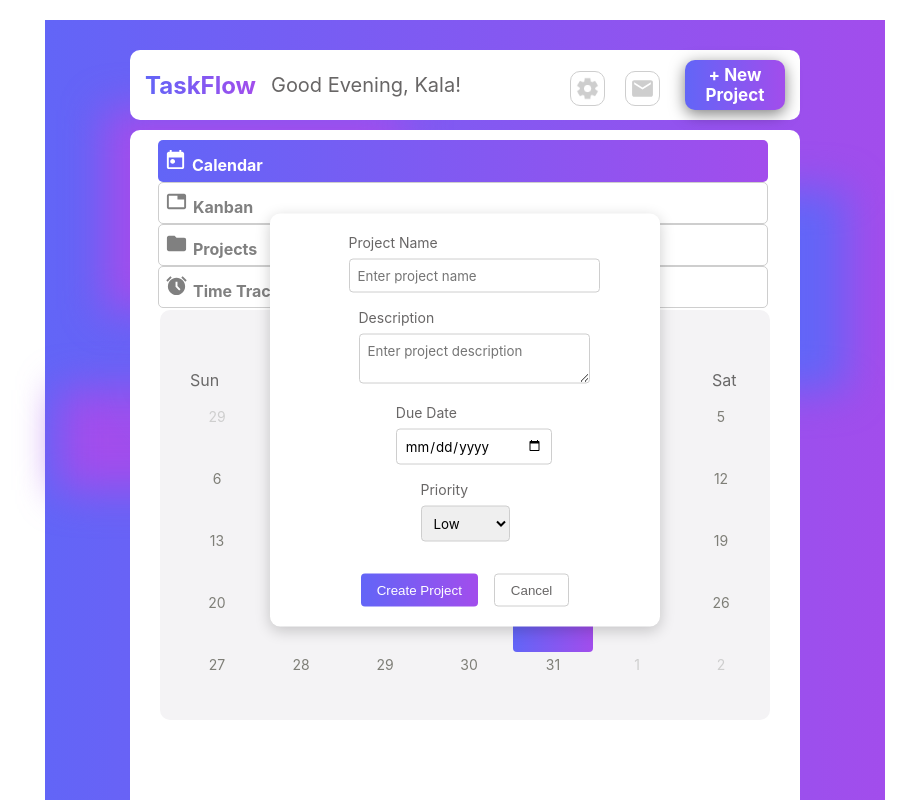
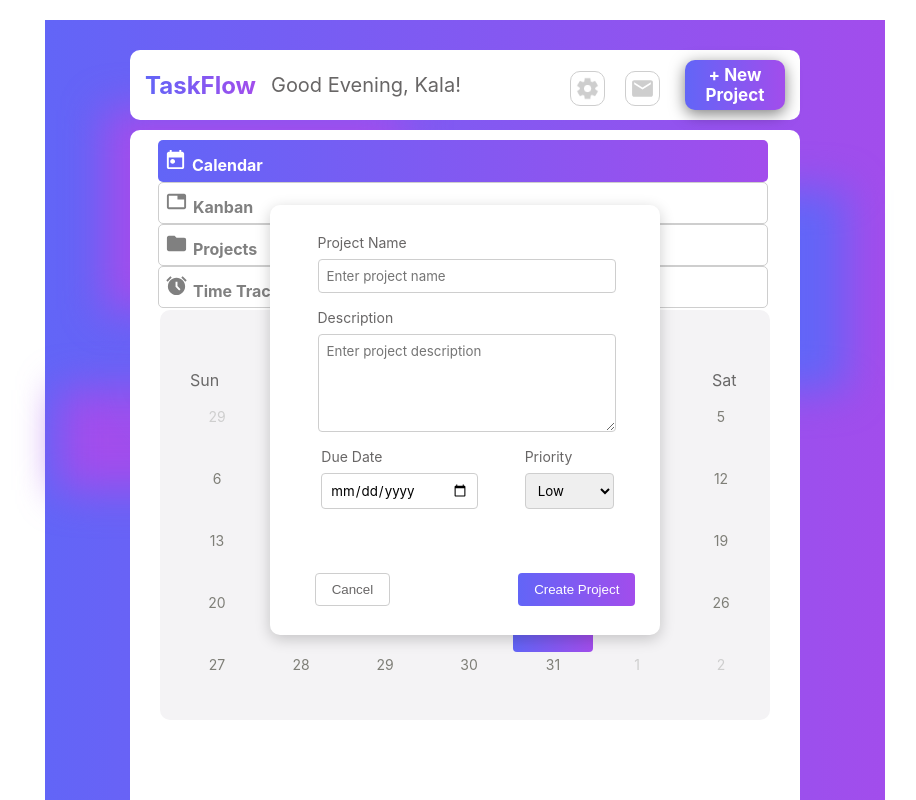
Before and after one commit to shakaylac/TaskFlow, a React (Create React App) app in the folder taskflow-app/: page /calendar in a window 1280 px wide. Both pictures are taken after a click on the button "+ New Project". Shown: the top 800 px of the page, without its empty margins (175-1091 px from the left). Built offline with nearby package versions, Linux system fonts and the light colour scheme.

Commit message:
Created fucntion to generate grid and days for next and previous months in the Calendar.jsx file. Did some styling for new project form.

```diff
--- a/taskflow-app/src/App.js
+++ b/taskflow-app/src/App.js
@@ -175,6 +175,7 @@ function App() {
                 />
               </div>
 
+              <div className="form-dropdowns">
                 <div className="form-group">
               <label htmlFor="dueDate">Due Date</label>
               <input
@@ -197,15 +198,20 @@ function App() {
                 <option value="red">High</option>
               </select>
             </div>
+          </div>
 
                 <div className="form-buttons">
-            <button type="submit" className="submit-project-btn">Create Project</button>
             <button
               type="button"
               className="cancel-project-btn"
               onClick={() => setShowNewProjectForm(false)}
-            > Cancel
-            </button>
+            > Cancel </button>
+
+                        <button
+            type="submit"
+            className="submit-project-btn"
+            >Create Project</button>
+
           </div>
 
 
--- a/taskflow-app/src/CSS/App.css
+++ b/taskflow-app/src/CSS/App.css
@@ -120,7 +120,7 @@
 .navigation-bkg {
     background-color: #fff;
     width: 670px;
-    height: 110vh;
+    height: 100vh;
     margin-top: 110px;
     margin-left: 85px;
     border-radius: 10px;
@@ -172,7 +172,7 @@
     background-image: linear-gradient(to right, #6265F7,#A24DEC);
     margin-top: 20px;
     width: 790px;
-    height: 137vh;
+    height: 120vh;
     padding-right: 50px;
     position: relative;
     z-index: 1;
@@ -229,8 +229,26 @@
     z-index: 2;
 }
 
+/* Form */
+
 .form-group {
   margin-bottom: 1rem;
+  display: flex;
+  flex-direction: column;
+  align-items: start;
+  margin-left: -15px;
+  width: 80%;
+
+}
+
+.form-dropdowns {
+  display: flex;
+  align-items: center;
+  justify-content: center;
+  gap: 5rem;
+  margin-left: 20px;
+  margin-bottom: 2rem;
+
 }
 
 .form-group label {
@@ -251,11 +269,11 @@
   font-family: 'Inter';
 }
 
-.form-buttons {
-  display: flex;
-  gap: 1rem;
-  margin-top: 1rem;
+.form-group textarea {
+  width: 100%;
+  height: 80px;
 }
+
 
 .new-project-form {
     display: flex;
@@ -268,6 +286,7 @@
     left: 50%;       /* Center horizontally */
     transform: translate(-50%, -50%); /* Perfect centering */
     width: 350px;
+    height: 390px;
     background-color: #fff;
     border-radius: 10px;
     box-shadow: 0px 4px 15px rgba(0,0,0,0.2);
@@ -298,10 +317,11 @@
 
 .form-buttons {
   display: flex;
-  gap: 1rem;
+  gap: 8rem;
   margin-top: 1rem;
   justify-content: flex-end;
   cursor: pointer;
+  margin-left: 20px;
 }
 
 .submit-project-btn, .cancel-project-btn {
--- a/taskflow-app/src/Pages/Calendar.js
+++ b/taskflow-app/src/Pages/Calendar.js
@@ -4,64 +4,66 @@ import arrow_right from '../assets/arrow_right.svg';
 import arrow_left from '../assets/arrow_left.svg';
 
 function Calendar() {
-  const [month, setMonth] = useState('');
-  const [year, setYear] = useState('');
+  const [currentDate, setCurrentDate] = useState(new Date());
   const [days, setDays] = useState([]);
 
   useEffect(() => {
-    const date = new Date();
-    const currentMonth = date.getMonth();
-    const currentYear = date.getFullYear();
+    const generatedDays = generateCalendarDays(currentDate);
+    setDays(generatedDays);
+  }, [currentDate]);
 
-    const monthNames = [
-      "January", "February", "March", "April", "May", "June",
-      "July", "August", "September", "October", "November", "December"
-    ];
-
-    setMonth(monthNames[currentMonth]);
-    setYear(currentYear);
-
-    const generatedDays = generateCalendarDays(new Date(currentYear, currentMonth));
-    setDays(generatedDays);
-  }, []);
+  function isSameDate(date1, date2) {
+    return (
+      date1.getFullYear() === date2.getFullYear() &&
+      date1.getMonth() === date2.getMonth() &&
+      date1.getDate() === date2.getDate()
+    );
+  }
 
   function generateCalendarDays(date) {
-    const startDate = new Date(date.getFullYear(), date.getMonth(), 1);
-    const firstDayIndex = startDate.getDay();
-    const currentDays = [];
+    const firstDayOfMonth = new Date(date.getFullYear(), date.getMonth(), 1);
+    const firstDayIndex = firstDayOfMonth.getDay();
+    const calendarStartDate = new Date(firstDayOfMonth);
+    calendarStartDate.setDate(firstDayOfMonth.getDate() - firstDayIndex);
 
-    // Start from the Sunday before (or same day if Sunday)
-    const gridStartDate = new Date(startDate);
-    gridStartDate.setDate(startDate.getDate() - firstDayIndex);
+    const daysArray = [];
+    for (let i = 0; i < 35; i++) {
+      const day = new Date(calendarStartDate);
+      day.setDate(calendarStartDate.getDate() + i);
 
-    for (let i = 0; i < 35; i++) {
-      const day = new Date(gridStartDate);
-      day.setDate(gridStartDate.getDate() + i);
-
-      currentDays.push({
+      daysArray.push({
         date: day,
         currentMonth: day.getMonth() === date.getMonth(),
         isToday: isSameDate(day, new Date())
       });
     }
 
-    return currentDays;
+    return daysArray;
   }
 
-  function isSameDate(date1, date2) {
-    return date1.getFullYear() === date2.getFullYear() &&
-           date1.getMonth() === date2.getMonth() &&
-           date1.getDate() === date2.getDate();
+  function changeMonth(offset) {
+    const newDate = new Date(currentDate);
+    newDate.setMonth(currentDate.getMonth() + offset);
+    setCurrentDate(newDate);
   }
+
+  const monthNames = [
+    "January", "February", "March", "April", "May", "June",
+    "July", "August", "September", "October", "November", "December"
+  ];
 
   return (
     <section className='calendar-com'>
       <div className='calendar-nav'>
-        <button className='previous-btn'><img src={arrow_left} className='arrow-left' alt="previous" /></button>
+        <button className='previous-btn' onClick={() => changeMonth(-1)}>
+          <img src={arrow_left} className='arrow-left' alt="previous" />
+        </button>
         <p className='month' style={{ fontFamily: 'Inter', color: '#696868', fontSize: '15px', fontWeight: 'bold' }}>
-          {month} {year}
+          {monthNames[currentDate.getMonth()]} {currentDate.getFullYear()}
         </p>
-        <button className='next-btn'><img src={arrow_right} className='arrow-right' alt="next" /></button>
+        <button className='next-btn' onClick={() => changeMonth(1)}>
+          <img src={arrow_right} className='arrow-right' alt="next" />
+        </button>
       </div>
 
       <div className='calendar-body'>
```
Lines whose indentation alone changed are shown as unchanged.
